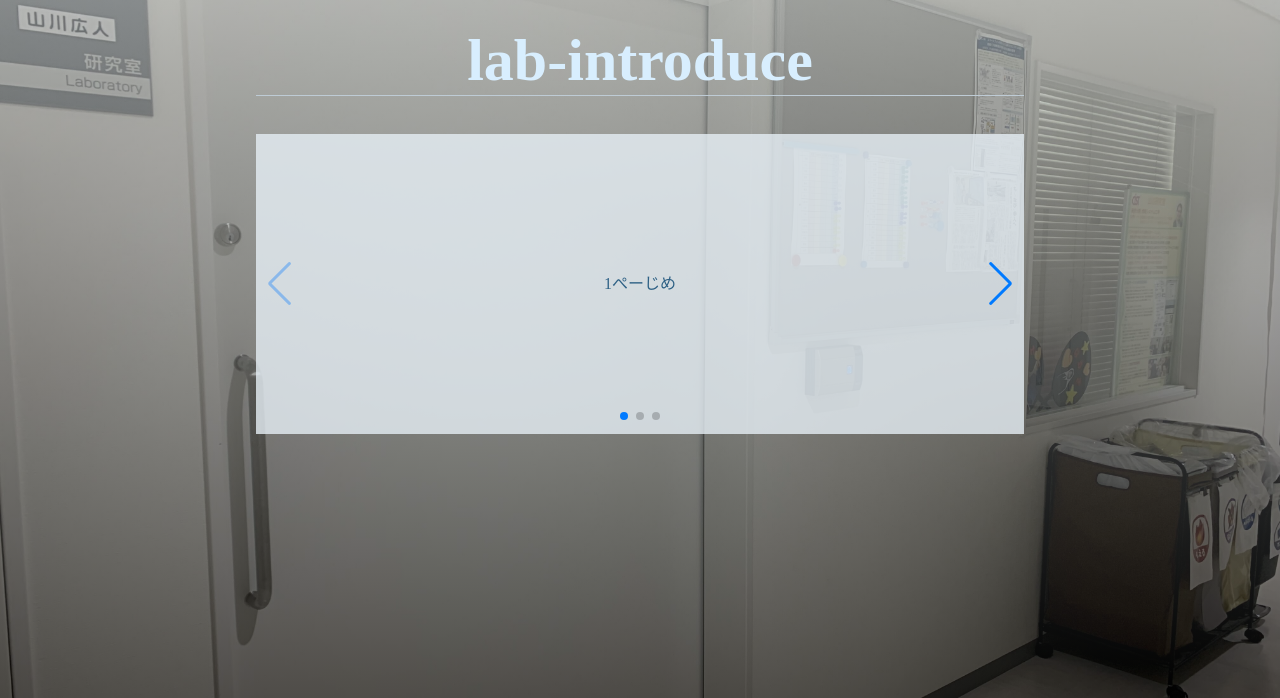
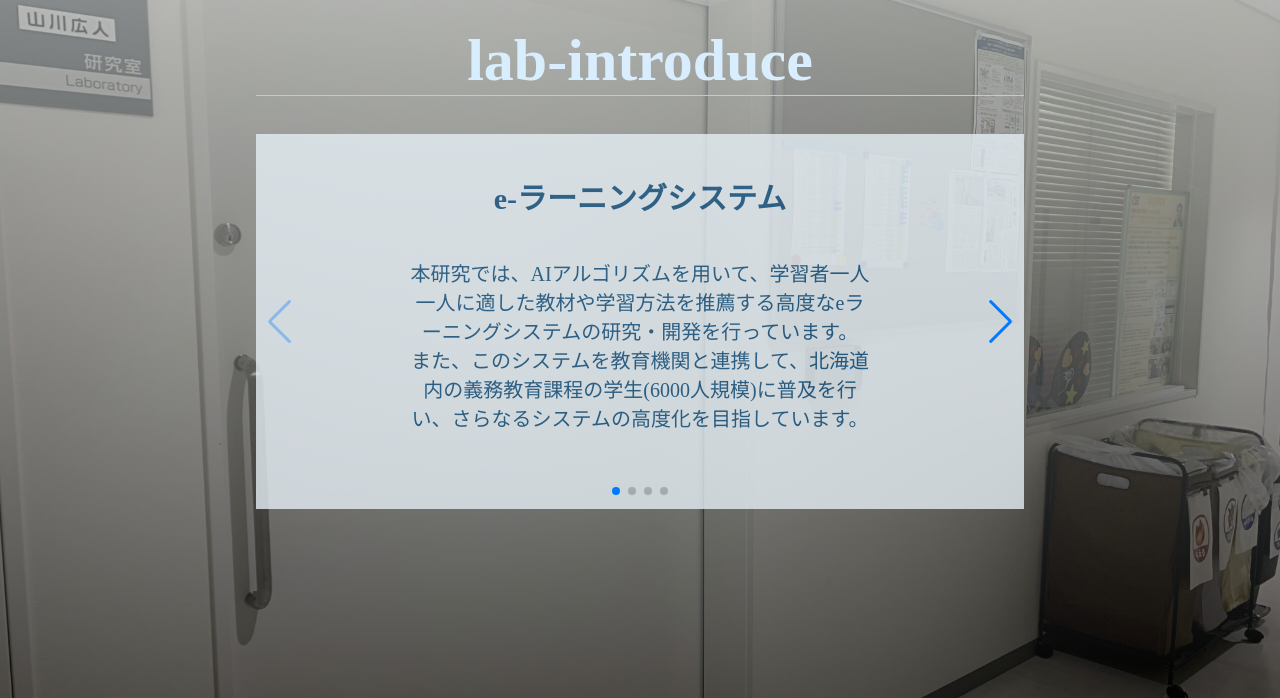
Before and after one commit to namaridamaX/yamakawa-lab-homepage, a plain HTML site: page pages/reserch.html in a window 1280 px wide. Shown: the part 102-800 px from the top of the page. Drawn offline with nearby package versions, Linux system fonts and the light colour scheme.

Commit message:
研究内容紹介の調整

```diff
--- a/pages/reserch.html
+++ b/pages/reserch.html
@@ -40,9 +40,17 @@
     </div>
     <div class="swiper">
       <div class="swiper-wrapper">
-        <div class="swiper-slide slide01">1ぺーじめ</div>
+
+        <!-- 研究内容が増えた場合はここに追加していく -->
+        <div class="swiper-slide slide01">
+          <h2>e-ラーニングシステム</h2>
+          <p>本研究では、AIアルゴリズムを用いて、学習者一人一人に適した教材や学習方法を推薦する高度なeラーニングシステムの研究・開発を行っています。
+            また、このシステムを教育機関と連携して、北海道内の義務教育課程の学生(6000人規模)に普及を行い、さらなるシステムの高度化を目指しています。</p>
+        </div>
         <div class="swiper-slide slide02">2ページめ</div>
         <div class="swiper-slide slide03">3ページめ</div>
+        <div class="swiper-slide slide04">4ページめ</div>
+
       </div>
       <div class="swiper-pagination"></div>
       <div class="swiper-button-prev"></div>
--- a/style.css
+++ b/style.css
@@ -149,19 +149,18 @@ body {
   width: 100%;
   height: 100%;
   text-align: center;
-  line-height: 300px;
-}
-.swiper-slide:nth-child(3n + 1) {
   background-color: #e6eff6;
   opacity: 80%;
 }
-.swiper-slide:nth-child(3n + 2) {
-  background-color: #e6eff6;
-  opacity: 80%;
+.swiper-slide h2 {
+  font-size: 30px;
+  font-weight: bold;
+  margin: 40px 0;
 }
-.swiper-slide:nth-child(3n + 3) {
-  background-color: #e6eff6;
-  opacity: 80%;
+.swiper-slide p {
+  font-size: 20px;
+  margin: 0 20% 10%;
+
 }
 .swiper-button-prev {
   color: #071620;
```
